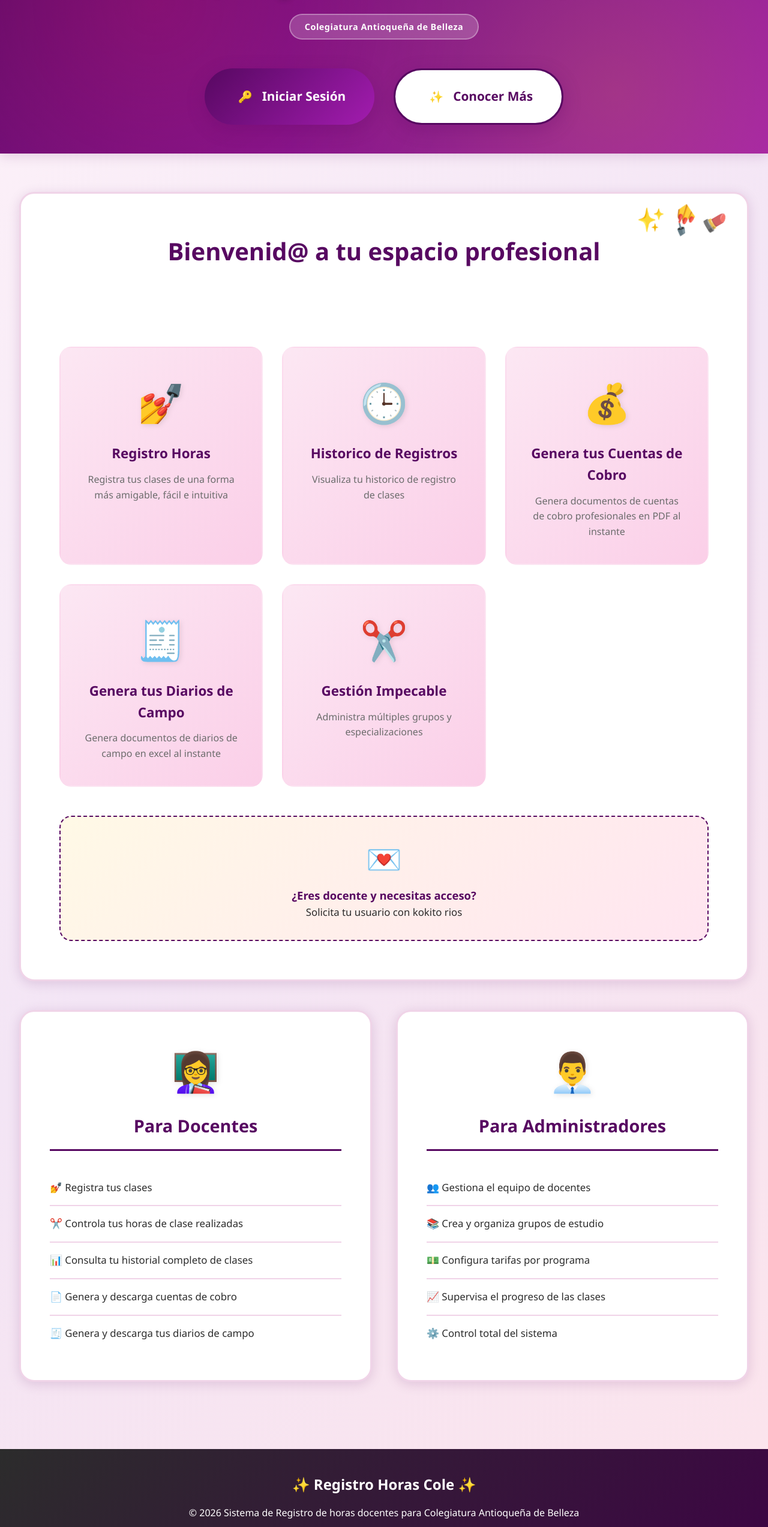
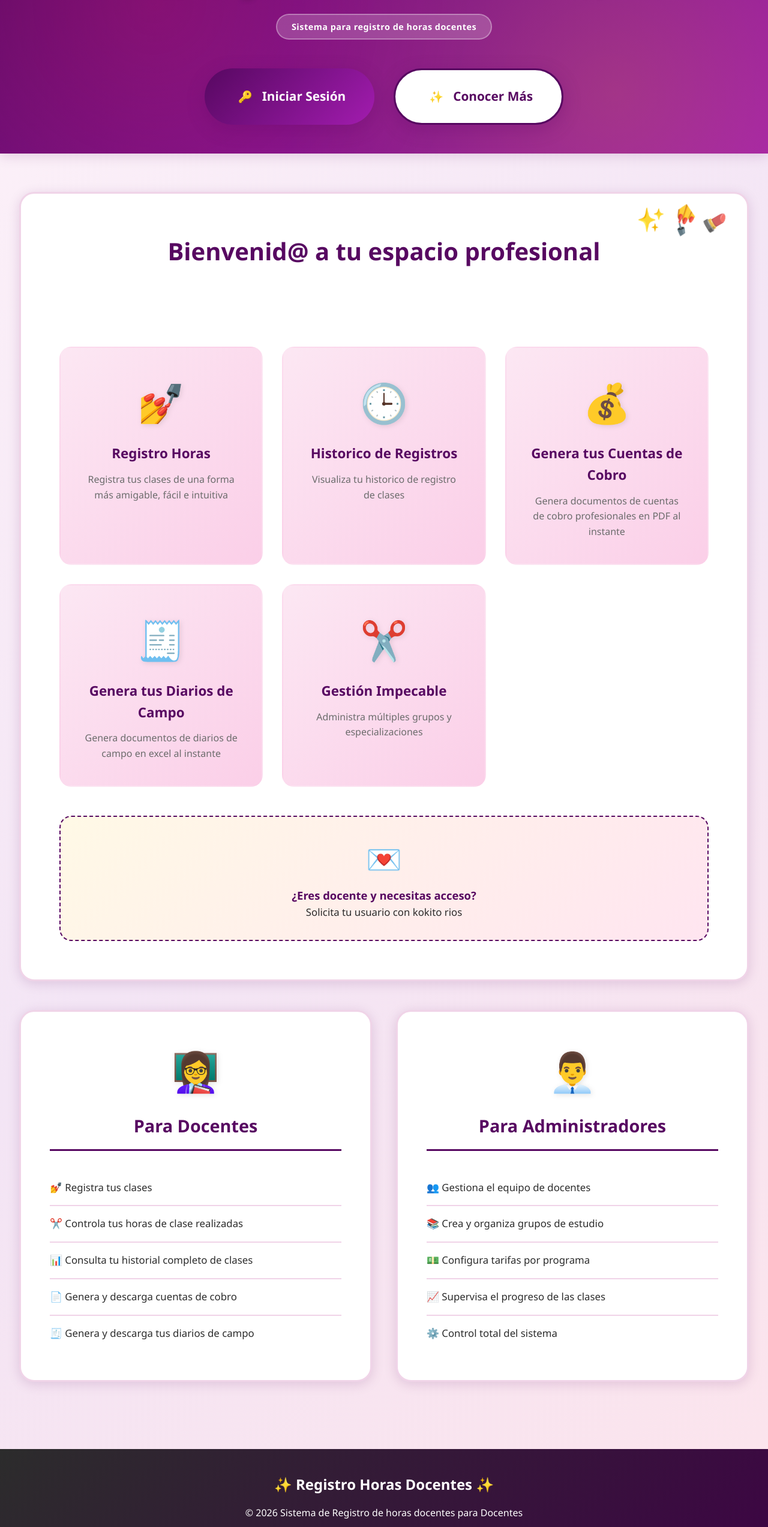
Before and after one commit to kokito32rios/horas-cole, a website: page views/index.html in a window 1280 px wide. Shown: the part 250-2796 px from the top of the page at 60% size. Drawn offline with Linux system fonts and the light colour scheme.

Commit message:
Se quita texto Cole por Docentes

```diff
--- a/views/index.html
+++ b/views/index.html
@@ -3,7 +3,7 @@
   <head>
     <meta charset="UTF-8" />
     <meta name="viewport" content="width=device-width, initial-scale=1.0" />
-    <title>Registro Horas Cole - Sistema de Belleza</title>
+    <title>Registro Horas Docentes - Sistema de Registro de Horas</title>
     <link rel="stylesheet" href="/css/styles.css" />
   </head>
   <body>
@@ -35,9 +35,11 @@
             </svg>
           </div>
 
-          <h1>✨ Registro Horas Cole ✨</h1>
+          <h1>✨ Registro Horas Docentes ✨</h1>
 
-          <div class="beauty-badge">Colegiatura Antioqueña de Belleza</div>
+          <div class="beauty-badge">
+            Sistema para registro de horas docentes
+          </div>
         </div>
 
         <!-- BOTONES FUERA DEL LOGO-CONTAINER PARA QUE SE VEAN GRANDES Y CENTRADOS -->
@@ -140,11 +142,8 @@
 
       <footer class="index-footer">
         <div class="footer-content">
-          <p class="footer-title">✨ Registro Horas Cole ✨</p>
-          <p>
-            &copy; 2026 Sistema de Registro de horas docentes para Colegiatura
-            Antioqueña de Belleza
-          </p>
+          <p class="footer-title">✨ Registro Horas Docentes ✨</p>
+          <p>&copy; 2026 Sistema de Registro de horas docentes para Docentes</p>
           <p class="footer-tagline">
             Desarrollado por Kokito Rios
             <a
```
Also changed, not shown: views/admin-dashboard.html (+3 -3 lines), views/docente-dashboard.html (+2 -2 lines).
